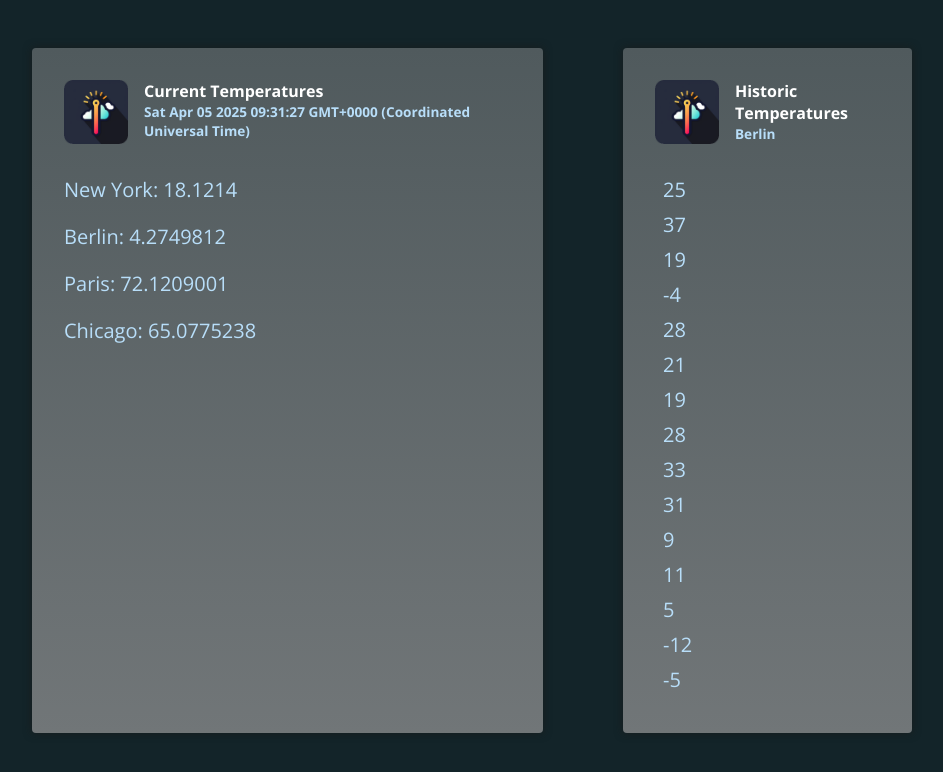
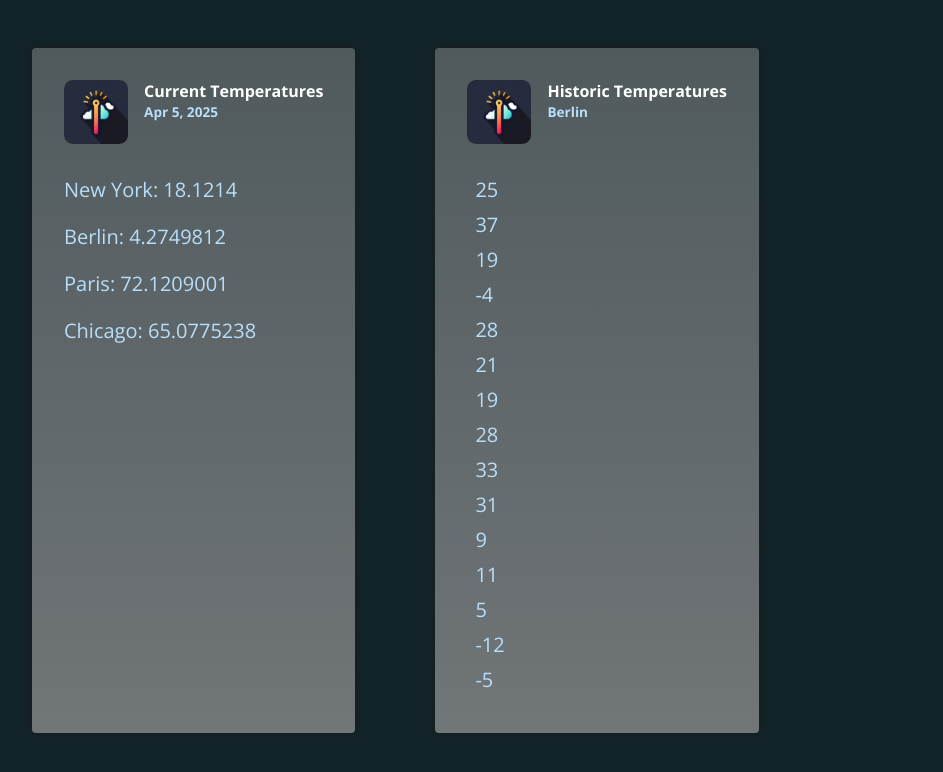
Before and after one commit to amarchino/the-complete-guide-to-angular-2, an Angular app in the folder pipes-deep-dive/: page / in a window 1280 px wide. Shown: the top 772 px of the page, without its empty margins (168-1111 px from the left). Built offline with nearby package versions, Linux system fonts and the light colour scheme.

Commit message:
Lesson 163

```diff
--- a/pipes-deep-dive/src/app/app.component.html
+++ b/pipes-deep-dive/src/app/app.component.html
@@ -4,7 +4,7 @@
       <img src="temp-icon.png" alt="Thermometer icon" />
       <div>
         <h2>Current Temperatures</h2>
-        <p>{{ currentDate }}</p>
+        <p>{{ currentDate | date }}</p>
       </div>
     </header>
     <p>New York: {{ currentTemperaturs.newYork }}</p>
--- a/pipes-deep-dive/src/app/app.component.ts
+++ b/pipes-deep-dive/src/app/app.component.ts
@@ -1,8 +1,9 @@
+import { DatePipe } from '@angular/common';
 import { Component } from '@angular/core';
 
 @Component({
   selector: 'app-root',
-  imports: [],
+  imports: [ DatePipe ],
   templateUrl: './app.component.html',
   styleUrl: './app.component.css'
 })
```
